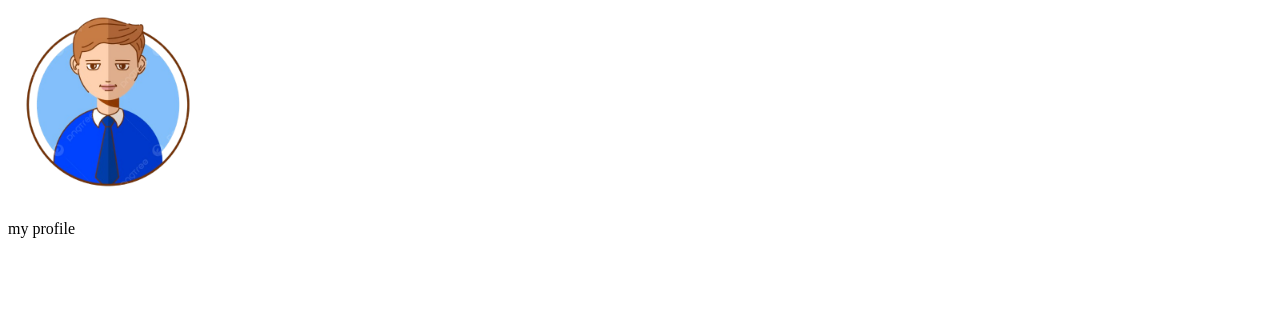
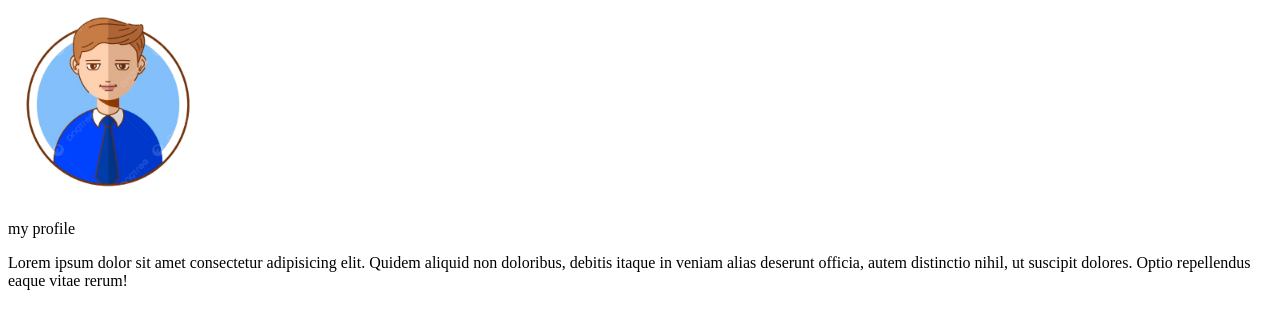
Before and after one commit to muthukamaleswari/frontend-portfolio, a plain HTML site: page index.html in a window 1280 px wide. Shown: the part 138-466 px from the top of the page. Drawn offline with Linux system fonts and the light colour scheme.

Commit message:
add para

```diff
--- a/index.html
+++ b/index.html
@@ -10,5 +10,6 @@
     <h1>raman</h1>
     <img width="200px" src="profile.png" alt="">
     <p>my profile</p>
+    <p>Lorem ipsum dolor sit amet consectetur adipisicing elit. Quidem aliquid non doloribus, debitis itaque in veniam alias deserunt officia, autem distinctio nihil, ut suscipit dolores. Optio repellendus eaque vitae rerum!</p>
 </body>
 </html>
```
